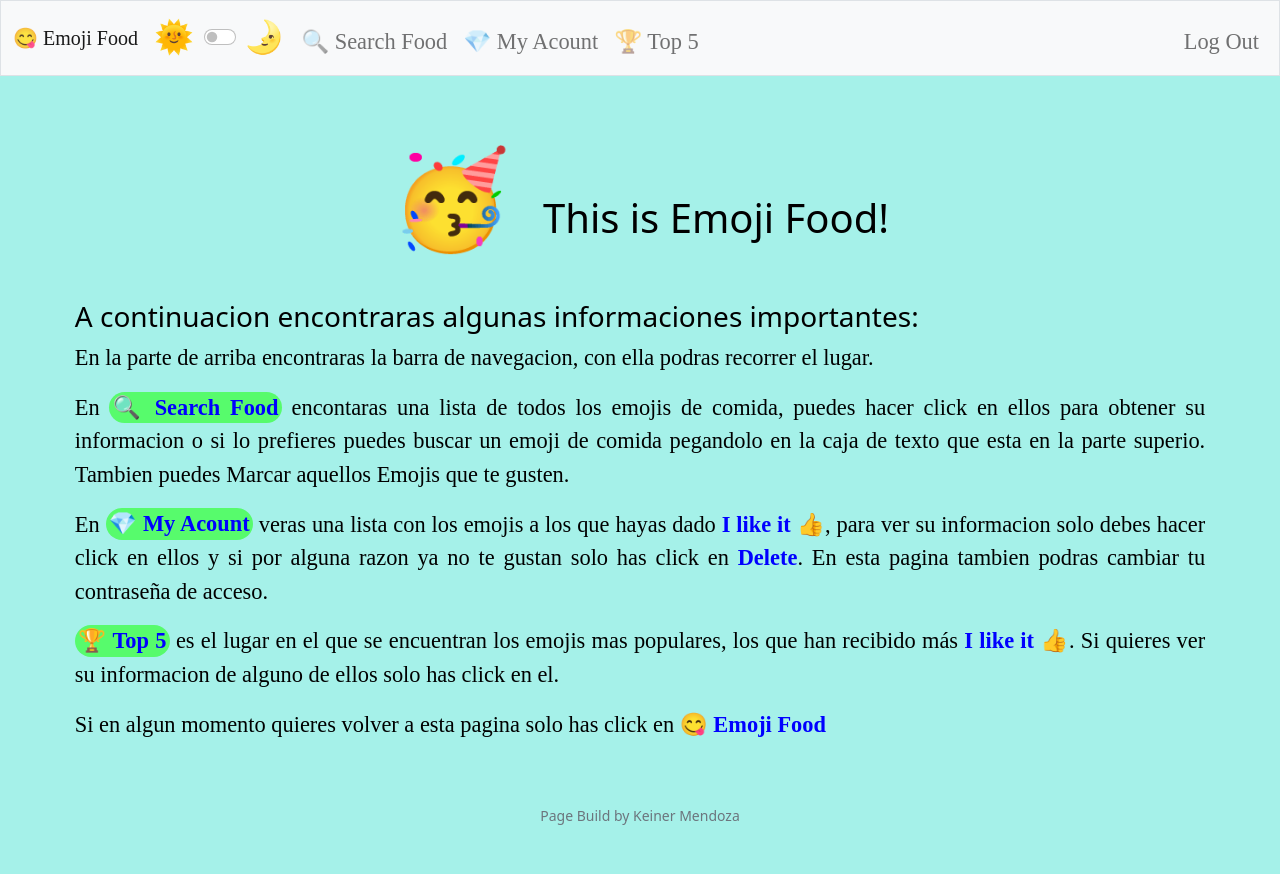
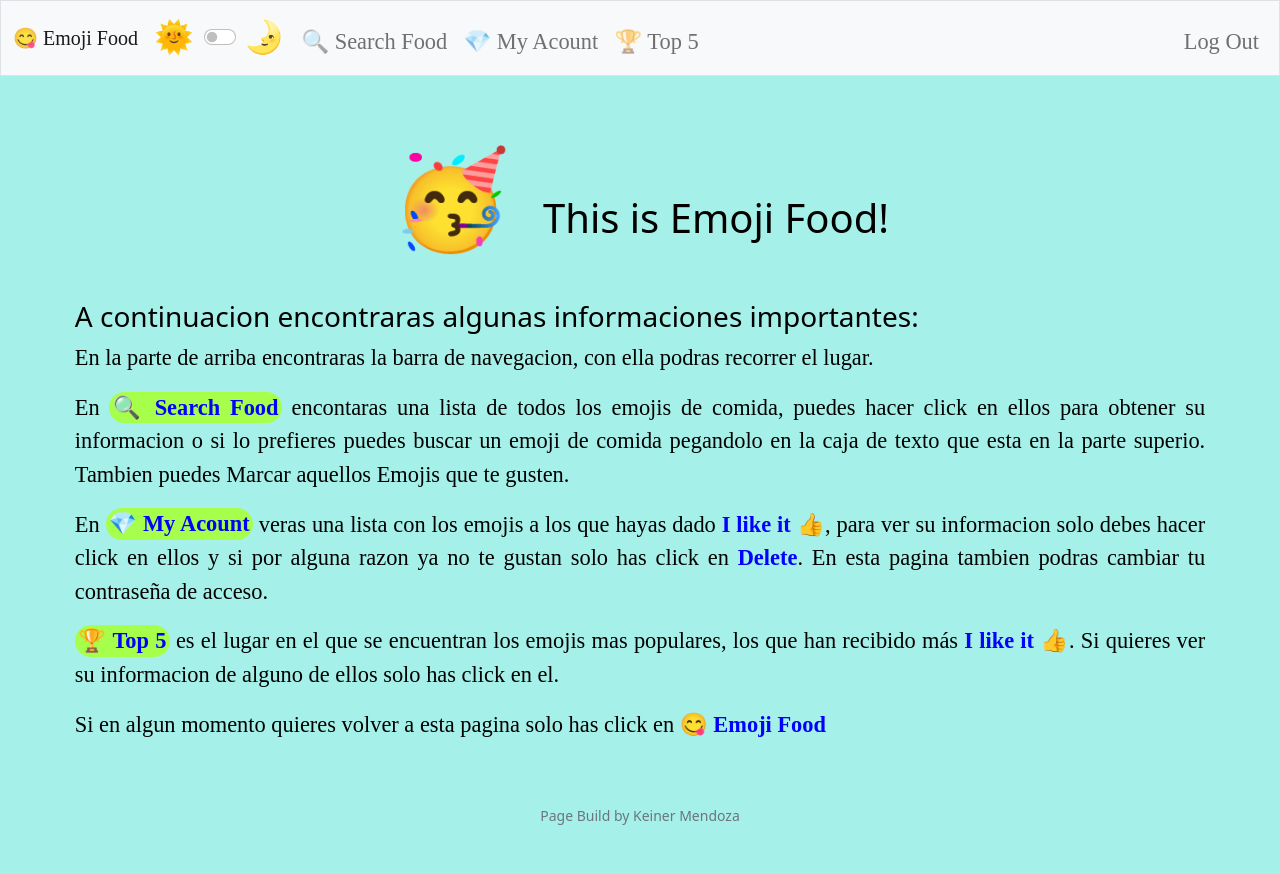
Before and after one commit to keinermendoza/emoji-food, a Flask app: page / in a window 1280 px wide. Run offline with Flask 2, Linux system fonts and the light colour scheme; the visitor is signed in with stand-in values (Sample User, id 1).

Commit message:
Update style.css
Cokor

```diff
--- a/static/style.css
+++ b/static/style.css
@@ -10,7 +10,7 @@
   --back--color: #A5F1E9;
   --let--color: rgb(0, 0, 0);
   --bord--color: #7FBCD2;
-  --pad--color: #57FB6C;
+  --pad--color: #A5FF4B;
   --key-word--color: blue;
 }
 nav {
@@ -46,7 +46,7 @@ body {
   --back--color: #A5F1E9;
   --let--color: rgb(0, 0, 0);
   --bord--color: #7FBCD2;
-  --pad--color: #57FB6C;
+  --pad--color: #A5FF4B;
   --key-word--color: blue;
 }
 
```
